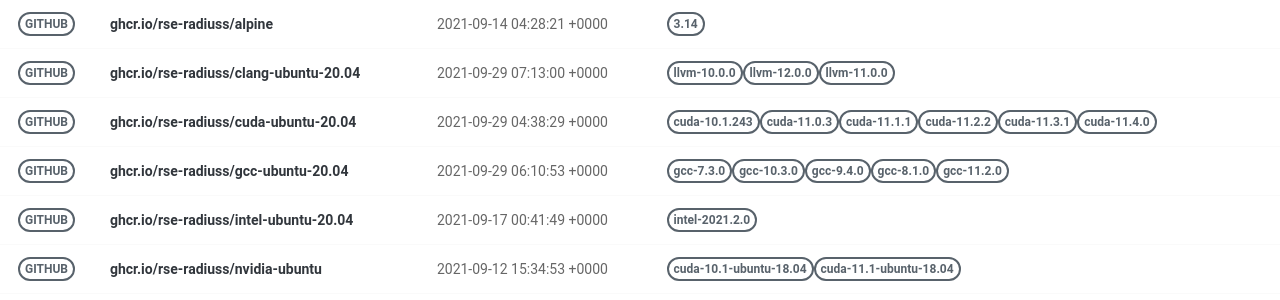
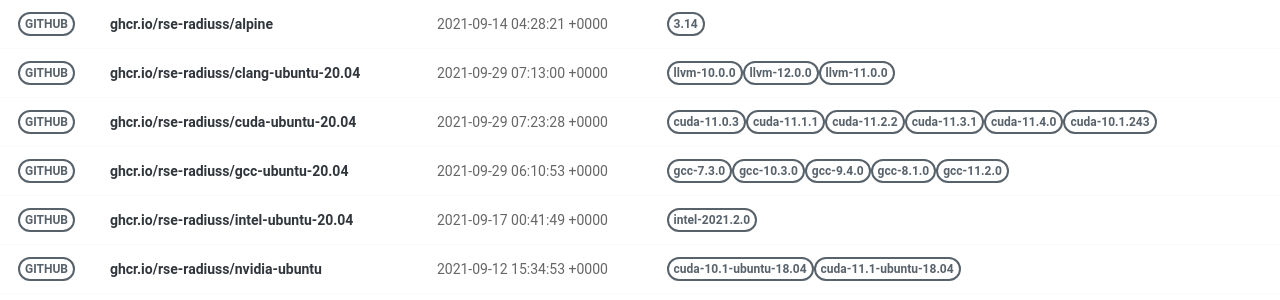
Before and after one commit to rse-ops/docker-images, a Jekyll site: the page built from pages/index.md, in a window 1280 px wide. Shown: the part 130-430 px from the top of the page. Built offline with Jekyll 4.4.1, drawn with Linux system fonts in a browser that asks for light colours; nearby versions of some CDN libraries.

Commit message:
Automated push to update library 2021-09-29

```diff
--- a/_library/ghcr.io-rse-radiuss-cuda-ubuntu-20.04.md
+++ b/_library/ghcr.io-rse-radiuss-cuda-ubuntu-20.04.md
@@ -1,14 +1,11 @@
 ---
 layout: container
 name: ghcr.io/rse-radiuss/cuda-ubuntu-20.04
-updated_at: 2021-09-29 04:38:29.794688
+updated_at: 2021-09-29 07:23:28.878681
 
 
 container_url: https://github.com/orgs/rse-radiuss/packages/container/package/cuda-ubuntu-20.04
 versions:
- - tag: cuda-10.1.243
-   dockerfile: https://github.com/rse-radiuss/docker-images/blob/main/ubuntu/cuda/Dockerfile
-   manifest: https://crane.ggcr.dev/manifest/ghcr.io/rse-radiuss/cuda-ubuntu-20.04:cuda-10.1.243
  - tag: cuda-11.0.3
    dockerfile: https://github.com/rse-radiuss/docker-images/blob/main/ubuntu/cuda/Dockerfile
    manifest: https://crane.ggcr.dev/manifest/ghcr.io/rse-radiuss/cuda-ubuntu-20.04:cuda-11.0.3
```
Also changed, not shown: other parts of _library/ghcr.io-rse-radiuss-cuda-ubuntu-20.04.md (+3 -0 lines).
